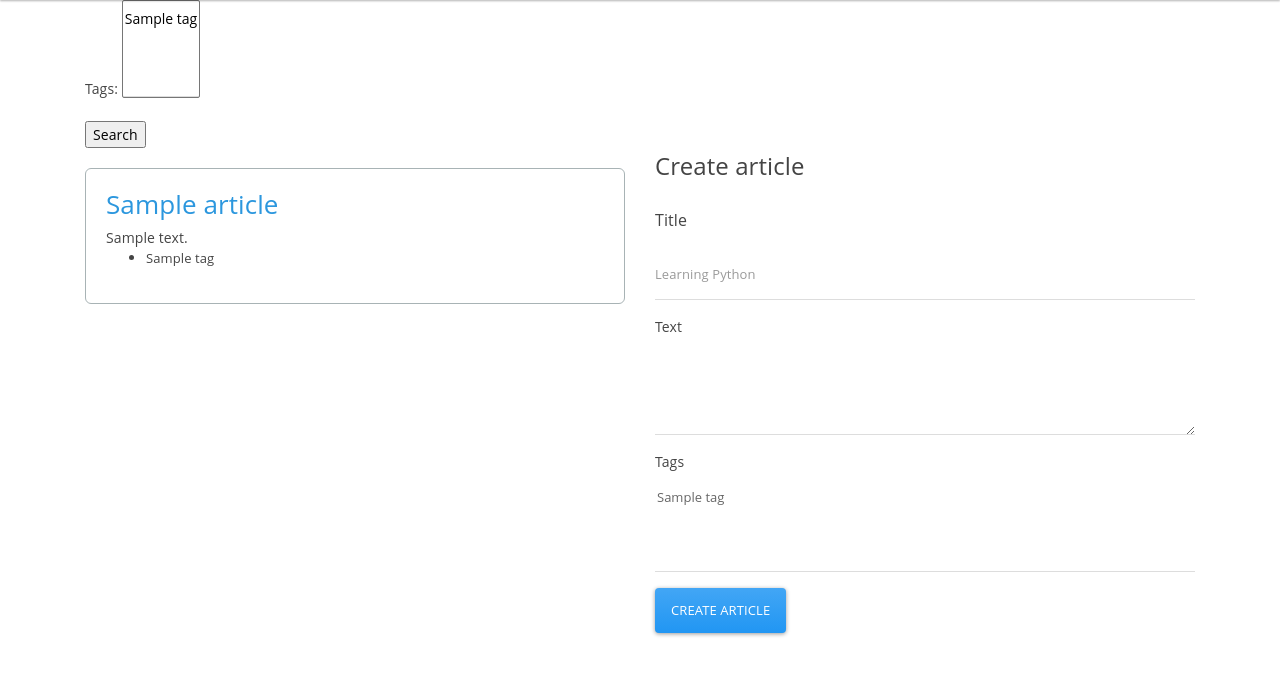
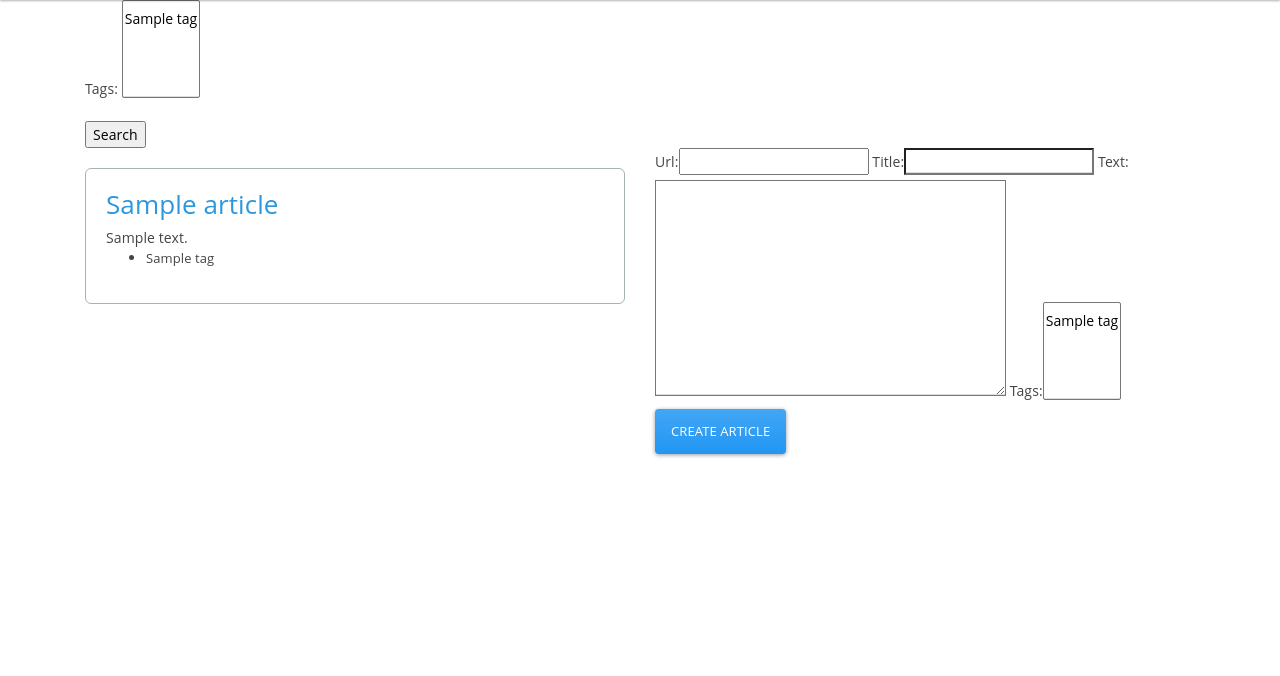
Before and after one commit to 1d20/medium-parser, a Django app: page / in a window 1280 px wide. Shown: the part 79-755 px from the top of the page. Run offline with Django 3.2, Linux system fonts and the light colour scheme; tables that the repository leaves empty hold one stand-in row (values such as "Sample post").

Commit message:
update Create Article logic

```diff
--- a/requirements.txt
+++ b/requirements.txt
@@ -1,5 +1,7 @@
 beautifulsoup4==4.6.0
 Django==2.0.6
+django-filters==0.2.1
+djangorestframework-filters==0.10.2
 ipdb==0.11
 requests==2.18.4
 Jinja2==2.10
--- /dev/null
+++ b/website/mediumparser/filters.py
@@ -0,0 +1,9 @@
+import django_filters
+
+from .models import Article
+
+
+class ArticleFilter(django_filters.FilterSet):
+    class Meta:
+        model = Article
+        fields = ["tags"]
--- a/website/mediumparser/forms.py
+++ b/website/mediumparser/forms.py
@@ -2,8 +2,7 @@ from django import forms
 from .models import Tag, Article
 
 
-class ArticleForm(forms.Form):
-    # url = forms.URLField(max_length=50)
-    title = forms.CharField(max_length=30)
-    text = forms.CharField(widget=forms.Textarea)
-    # tags = forms.ModelMultipleChoiceField(queryset=Tag.objects.all())
+class ArticleForm(forms.ModelForm):
+    class Meta:
+        model = Article
+        fields = '__all__'
--- a/website/mediumparser/templates/mediumparser/index.html
+++ b/website/mediumparser/templates/mediumparser/index.html
@@ -4,12 +4,12 @@
 
 {% block content %}
 <form action="" method="get">
-    {{ filter.form.as_p }}
+    {{ articles.form.as_p }}
     <input type="submit" value="Search"/>
 </form>
 <div class="row" >
     <div class="col-md-6">
-        {% for article in filter.qs %}
+        {% for article in articles.qs %}
             <div class="bx-content">
                 <h2><a href='article/{{ article.id }}'>{{ article.title }}</a></h2>
                 <div class="news-content">{{ article.text|truncatechars:300 }}
@@ -23,32 +23,10 @@
         {% endfor %}
     </div>
     <div class="col-md-6">
-            <form action="/create" method="post">
-                {% csrf_token %}
-                    <fieldset>
-                      <legend>Create article</legend>
-                      <div class="form-group">
-                            <label class="col-form-label" for="id_title">Title</label>
-                            <input class="form-control" placeholder="Learning Python" id="id_title" name="title" type="text">
-                        </div>
-                        <div class="form-group">
-                                <label for="id_text">Text</label>
-                                <textarea class="form-control" id="id_text" name="text" rows="3"></textarea>
-                        </div>
-                        <div class="form-group">
-                                <label for="id_tags">Tags</label>
-                                <select multiple="multiple" class="form-control" id="id_tags" name="tags">
-                                {% for article in articles %}
-                                {% for tag in article.tags.all %}
-                                  <option>{{tag.name}}</option>
-                                {% endfor %}
-                                {% endfor %}
-                                </select>
-                        </div>
-                    </fieldset>
-                    <button type="submit" class="btn btn-primary">Create article</button>
-                  </fieldset>
-            </fieldset>
+        <form action="/" method="post">
+            {% csrf_token %}
+            {{ form }}
+            <button type="submit" class="btn btn-primary">Create article</button>
         </form>
     </div>
 </div>
--- a/website/mediumparser/urls.py
+++ b/website/mediumparser/urls.py
@@ -5,7 +5,5 @@ from . import views
 
 urlpatterns = [
     url(r'^$', views.index, name='index'),
-    url('create', views.article_new, name='article_new'),
     path(r'article/<id>', views.article, name='article'),
-    # path(r'article/<id>', views.art_name, name='art_name'),
 ]
--- a/website/mediumparser/views.py
+++ b/website/mediumparser/views.py
@@ -1,37 +1,32 @@
 from django.shortcuts import render, redirect
+
 from .models import Article
+from .filters import ArticleFilter
 from .forms import ArticleForm
-import django_filters
-
-class ArticleFilter(django_filters.FilterSet):
-    class Meta:
-        model = Article
-        fields = ["tags"]
 
 
 def index(request):
-    filter = ArticleFilter(request.GET, queryset=Article.objects.all())
-    context = {
-        "articles": Article.objects.all(),
-        'filter': filter,
+    if request.method == 'POST':
+        form = ArticleForm(request.POST)
+        if form.is_valid():
+            form.save()
+            return redirect(index)
+    else:
+        form = ArticleForm()
+
+        context = {
+            "articles": ArticleFilter(request.GET, queryset=Article.objects.all()),
+            "form": form,
         }
+
     return render(request, "mediumparser/index.html", context)
 
-def article_new(request):
-    form = ArticleForm(request.POST)
-    if form.is_valid():
-        article = form.save(commit=False)
-        article.url = None
-        article.tags = None
-        article.save()
-    else:
-        print(form.errors)
-    return redirect(index)
 
 def article(request, id):
     context = {"article": Article.objects.get(id=id)}
     return render(request, "mediumparser/article.html", context)
 
+
 def art_name(request, id):
     context = {"article": Article.objects.get(id=id)}
     return render(request, "mediumparser/article_user_id.html", context)
```
